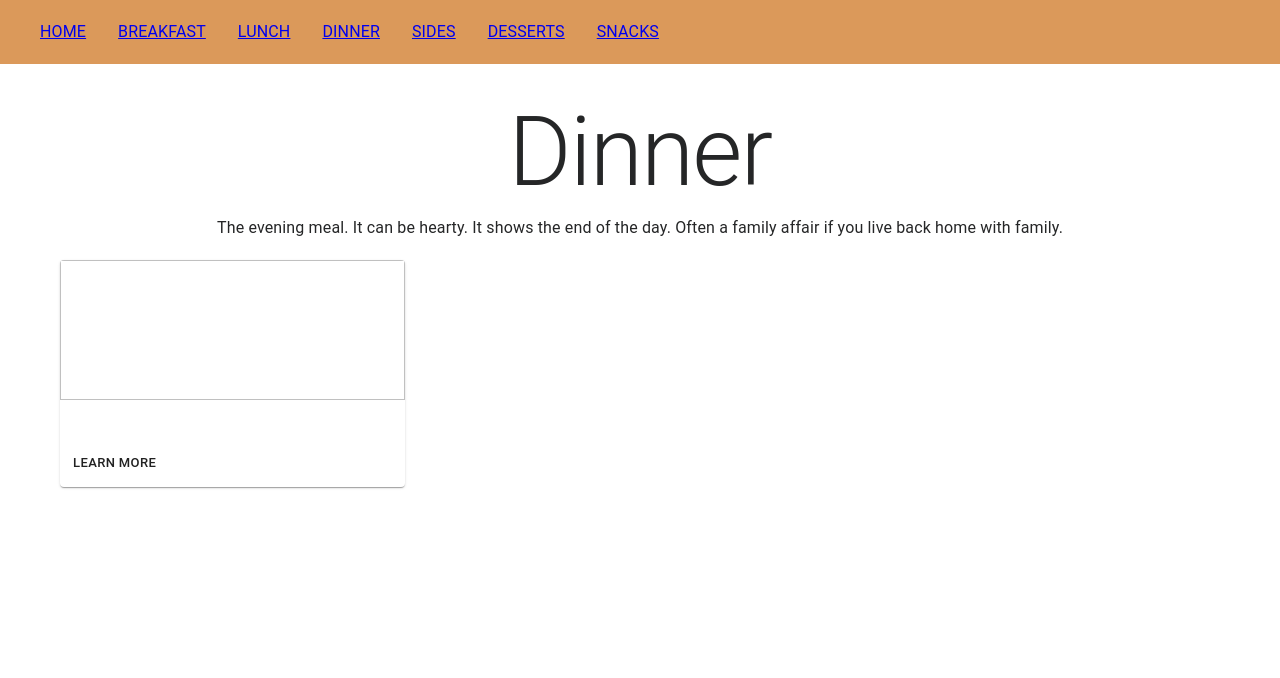
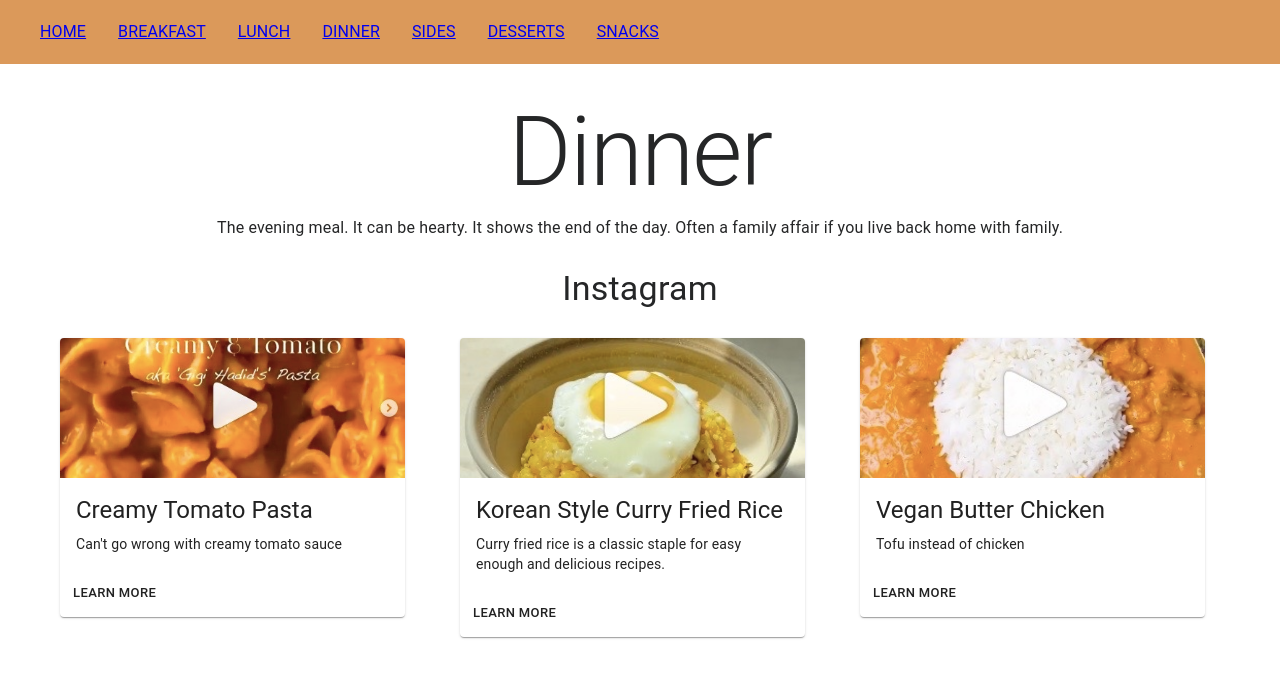
Before and after one commit to ViLinh27/recipe-board, a Gatsby site: page /dinner in a window 1280 px wide. Built offline with nearby package versions, Linux system fonts and the light colour scheme; Gatsby itself is replaced by a stand-in of ours.

Commit message:
added photos and cards

```diff
--- a/src/pages/dinner.js
+++ b/src/pages/dinner.js
@@ -18,6 +18,10 @@ import {
   useState} from '@material-ui/core';
 
 import Recipe from "./components/recipeCard";
+
+import KoreanCurryRice from "../images/korean-style-curry-fried-rice.jpg";
+import VeganButterChicken from "../images/vegan-butter-fried-chicken.jpg";
+import TomatoPasta from "../images/creamy-tomato-pasta.jpg";
 
 const Dinner = () => {
     return(
@@ -47,7 +51,7 @@ const Dinner = () => {
             </section>
 
             {/*recipes:*/}
-             <section className="section header">
+             {/* <section className="section header">
                 <Container maxWidth="xl">
                     <Grid container spacing={5}>
                         <Grid item xl={3} lg={4} md={6} sm={12}>
@@ -61,6 +65,50 @@ const Dinner = () => {
                         </Grid>
                     </Grid>
                 </Container>
+            </section> */}
+            <section className="section header">
+                <Container maxWidth="xl">
+                    <Grid container spacing={5}>
+                        <Grid item xl={12} lg={12} md={6} sm={12}>
+                            <Typography variant="h4" className="headingStyles">
+                                Instagram
+                            </Typography>
+                        </Grid>
+                    </Grid>
+                </Container>
+            </section>
+            <section className="section header">
+                <Container maxWidth="xl">
+                    <Grid container spacing={5}>
+                        <Grid item xl={3} lg={4} md={6} sm={12}>
+                            <Recipe
+                                imageLink={TomatoPasta}
+                                imageAlt="Creamy Tomato Pasta"
+                                cardTitle="Creamy Tomato Pasta"
+                                cardDescription="Can't go wrong with creamy tomato sauce"
+                                cardLink="https://www.instagram.com/p/CcfVtgtD436/"
+                            />
+                        </Grid>
+                        <Grid item xl={3} lg={4} md={6} sm={12}>
+                            <Recipe
+                                imageLink={KoreanCurryRice}
+                                imageAlt="Korean Style Curry Fried Rice"
+                                cardTitle="Korean Style Curry Fried Rice"
+                                cardDescription="Curry fried rice is a classic staple for easy enough and delicious recipes."
+                                cardLink="https://www.instagram.com/p/CcecbV8jEpn/"
+                            />
+                        </Grid>
+                        <Grid item xl={3} lg={4} md={6} sm={12}>
+                            <Recipe
+                                imageLink={VeganButterChicken}
+                                imageAlt="Vegan Butter Chicken"
+                                cardTitle="Vegan Butter Chicken"
+                                cardDescription="Tofu instead of chicken"
+                                cardLink="https://www.instagram.com/p/CdLe_eXqmiW/"
+                            />
+                        </Grid>
+                    </Grid>
+                </Container>
             </section>
 
         </div>
```
Also changed, not shown: src/pages/lunch.js (+31 -1 lines), src/images/Stir-fried-egg-and-tomatoes.jpg (added), src/images/carbonara-udon.jpg (added), src/images/creamy-tomato-pasta.jpg (added), src/images/kimchi-fried-rice.jpg (added), src/images/korean-style-curry-fried-rice.jpg (added), src/images/vegan-butter-fried-chicken.jpg (added).
